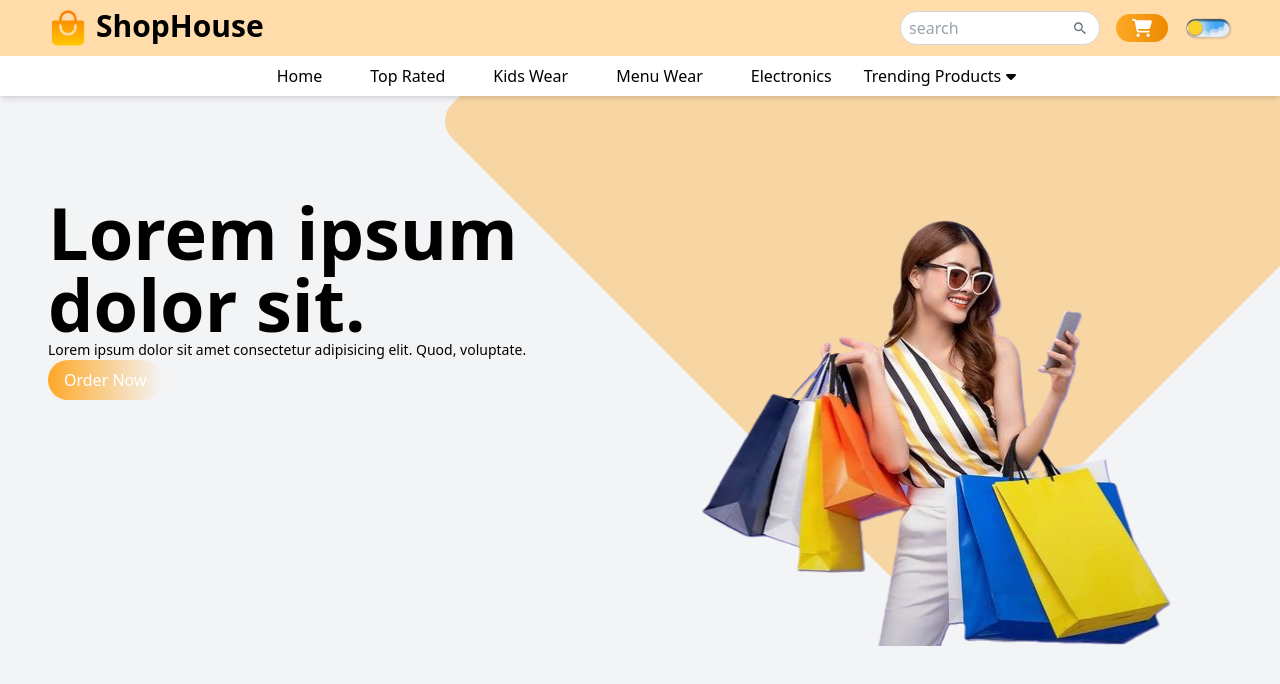
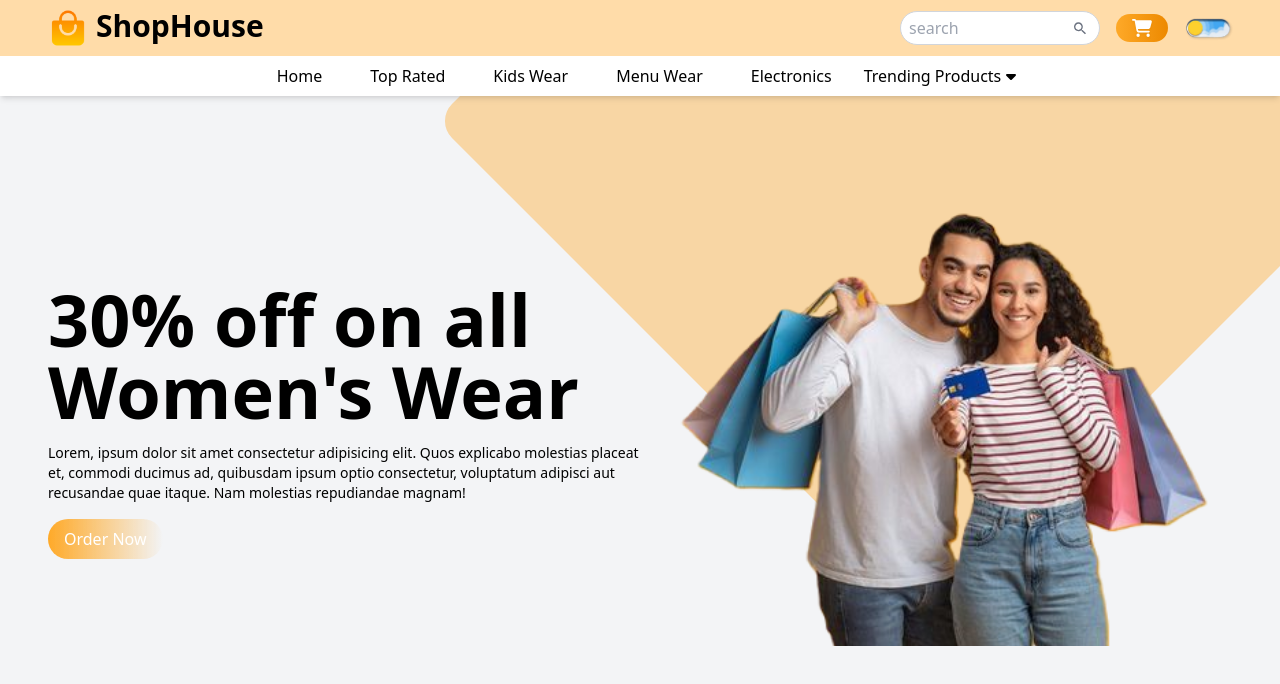
Before and after one commit to Maruf512/ShopHouse, a React (Vite) app: page / in a window 1280 px wide. Shown: the top 684 px of the page. Built offline with nearby package versions, Linux system fonts and the light colour scheme.

Commit message:
Done Hero Section

```diff
--- a/package.json
+++ b/package.json
@@ -13,7 +13,9 @@
   "dependencies": {
     "react": "^18.3.1",
     "react-dom": "^18.3.1",
-    "react-icons": "^5.3.0"
+    "react-icons": "^5.3.0",
+    "react-slick": "^0.30.2",
+    "slick-carousel": "^1.8.1"
   },
   "devDependencies": {
     "@eslint/js": "^9.9.0",
--- a/src/components/Hero/Hero.jsx
+++ b/src/components/Hero/Hero.jsx
@@ -2,6 +2,7 @@ import React from 'react'
 import Image1 from "../../assets/hero/women.png"
 import Image2 from "../../assets/hero/shopping.png"
 import Image3 from "../../assets/hero/sale.png"
+import Slider from "react-slick";
 
 const ImageList = [
     {
@@ -26,6 +27,20 @@ const ImageList = [
 
 
 function Hero() {
+
+    var settings = {
+        dots: false,
+        arrows: false,
+        infinite: true,
+        speed: 800,
+        slidesToScroll: 1,
+        autoplay: true,
+        autoplaySpeed: 4000,
+        cssEase: "ease-in-out",
+        pauseOnHover: false,
+        pauseOnFocus: true,
+    };
+
   return (
     <div className='relative overflow-hidden min-h-[550px] sm:min-h-[650px] bg-gray-100 flex justify-center items-center dark:bg-gray-950 dark:text-white duration-200'>
         {/* background pattern */}
@@ -34,28 +49,33 @@ function Hero() {
         </div>
         {/* hero section */}
         <div className='container pb-8 sm:pb-0'>
+            <Slider {...settings}>
+                {ImageList.map((data) =>(
                     <div>
                     <div className='grid grid-cols-1 sm:grid-cols-2'>
                         {/* text content Section */}
-                    <div>
-                        <h1 className='text-5xl sm:text-6xl lg:text-7xl font-bold'>Lorem ipsum dolor sit.</h1>
+                        <div className='flex flex-col justify-center gap-4 pt-12 sm:pt-0 text-center sm:text-left order-2 sm:order-1 relative z-10'>
+                            <h1 className='text-5xl sm:text-6xl lg:text-7xl font-bold'>{data.title}</h1>
                             <p className='text-sm'>
-                            Lorem ipsum dolor sit amet consectetur adipisicing elit. Quod, voluptate.
+                                {data.description}
                             </p>
                             <div>
                                 <button className='bg-gradient-to-r from-primary hover:scale-105 duration-200 text-white py-2 px-4 rounded-full'>Order Now</button>
                             </div>
                         </div>
                         {/* Image Section */}
-                    <div>
-                        <div>
-                            <img src={Image1} alt=""
-                            className='w-[300px] h-[300px] sm:h-[450px] sm:w-[450px] sm:scale-125 object-contain mx-auto'
+                        <div className='order-1 sm:order-2'>
+                            <div className='relative z-10'>
+                                <img src={data.img} alt=""
+                                className='w-[300px] h-[300px] sm:h-[450px] sm:w-[450px] sm:scale-125 object-contain lg:scale-120 mx-auto'
                                 />
                             </div>
                         </div>
                     </div>
                 </div>
+                ))}
+            </Slider>
+
         </div>
     </div>
   )
--- a/src/main.jsx
+++ b/src/main.jsx
@@ -2,6 +2,8 @@ import { StrictMode } from 'react'
 import { createRoot } from 'react-dom/client'
 import App from './App.jsx'
 import './index.css'
+import "slick-carousel/slick/slick.css";
+import "slick-carousel/slick/slick-theme.css";
 
 createRoot(document.getElementById('root')).render(
   <StrictMode>
```
Also changed, not shown: 1 other file (tests, documents, lock files or other folders). Lines whose indentation alone changed are shown as unchanged.
